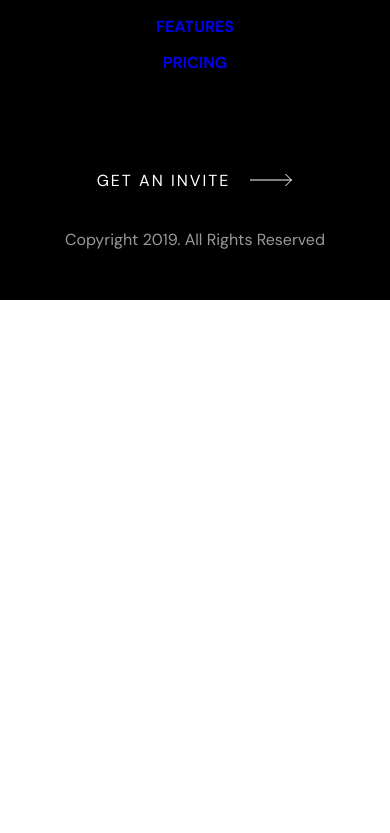
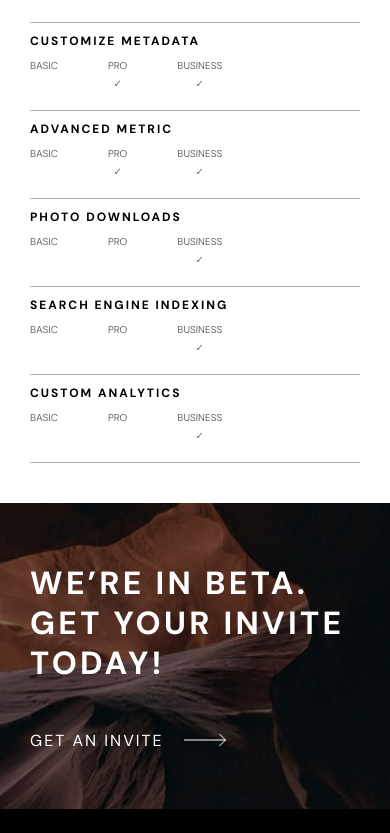
Before and after one commit to Lu1uu/Photosnap-, a Vue app: page /pricing in a window 390 px wide. Shown: the part 2491-3324 px from the top of the page. Before the commit the page ends 2791 px from the top, so only its background shows below. Built offline with nearby package versions, Linux system fonts and the light colour scheme.

Commit message:
Pricing page (Mobile) done

```diff
--- /dev/null
+++ b/src/components/PricePlan.vue
@@ -0,0 +1,59 @@
+<template>
+    <div class="plan">
+        <h2 class="plan__feature">{{ feature }}</h2>
+        <div class="plan__packages">
+            <div class="plan__type">
+                <p>Basic</p>
+                <div v-show="checkboxes[0] != ''" class="plan__checkbox" html>
+                    &#x2713;
+                </div>
+            </div>
+            <div class="plan__type">
+                <p>Pro</p>
+                <div v-show="checkboxes[1] != ''" class="plan__checkbox" html>
+                    &#x2713;
+                </div>
+            </div>
+            <div class="plan__type">
+                <p>Business</p>
+                <div v-show="checkboxes[2] != ''" class="plan__checkbox" html>
+                    &#x2713;
+                </div>
+            </div>
+        </div>
+    </div>
+</template>
+
+<script>
+export default {
+    props: ['feature', 'checkboxes'],
+}
+</script>
+
+<style lang="scss" scoped>
+.plan {
+    border-bottom: 1px solid rgba(0, 0, 0, 0.3);
+    text-transform: uppercase;
+    margin-bottom: 1rem;
+    &__feature {
+        letter-spacing: 2px;
+        font-size: 1.2rem;
+        padding-bottom: 1rem;
+    }
+    &__packages {
+        display: flex;
+        &:nth-child(2) {
+            padding-bottom: 1.5rem;
+        }
+    }
+    &__type {
+        color: rgba(0, 0, 0, 0.6);
+        margin-right: 5rem;
+        font-size: 1rem;
+        text-align: center;
+        * {
+            padding-bottom: 0.5rem;
+        }
+    }
+}
+</style>
--- a/src/components/TheFooter.vue
+++ b/src/components/TheFooter.vue
@@ -38,8 +38,8 @@
         <nav class="footer__nav">
             <router-link to="/">Home</router-link>
             <router-link to="/stories">stories</router-link>
-            <router-link to="/">features</router-link>
-            <router-link to="/">pricing</router-link>
+            <router-link to="/features">features</router-link>
+            <router-link to="/pricing">pricing</router-link>
         </nav>
         <div class="footer__call-to-action">
             <p>Get an invite</p>
@@ -83,6 +83,7 @@ export default {}
         margin-top: 5rem;
         text-align: center;
         a {
+            color: white;
             &:visited {
                 color: white;
             }
--- a/src/views/Features.vue
+++ b/src/views/Features.vue
@@ -41,6 +41,9 @@ export default {
     components: {
         TheFeature,
         TheHeadline,
+    },
+    mounted() {
+        window.scrollTo(0, 0)
     },
     data() {
         return {
--- a/src/views/Pricing.vue
+++ b/src/views/Pricing.vue
@@ -18,19 +18,89 @@
             :planType="pricing.planType"
             :price="pricing.price"
         />
+        <h2
+            style="  letter-spacing: 2px;
+            font-size: 1.2rem; text-transform: uppercase; padding-bottom: 1rem;"
+        >
+            The Features
+        </h2>
+        <hr />
+        <br />
+        <PricePlan
+            v-for="feature in features"
+            :key="feature.feature"
+            :feature="feature.feature"
+            :checkboxes="feature.checkboxes"
+        />
+    </div>
+    <div class="beta">
+        <h2 class="beta__heading">We’re in beta. Get your invite today!</h2>
+        <div class="beta__call-to-action">
+            <p>GET AN INVITE</p>
+            <svg
+                class="headline__arrow"
+                xmlns="http://www.w3.org/2000/svg"
+                width="43"
+                height="14"
+            >
+                <g fill="none" fill-rule="evenodd" stroke="#fff">
+                    <path d="M0 7h41.864M35.428 1l6 6-6 6" />
+                </g>
+            </svg>
+        </div>
     </div>
 </template>
 
 <script>
 import TheHeadline from '@/components/TheHeadline'
 import PriceCard from '@/components/PriceCard'
+import PricePlan from '@/components/PricePlan'
+
 export default {
     components: {
+        PricePlan,
         PriceCard,
         TheHeadline,
     },
+    mounted() {
+        window.scrollTo(0, 0)
+    },
     data() {
         return {
+            features: [
+                {
+                    feature: 'Unlimited story posting',
+                    checkboxes: ['x', 'x', 'x'],
+                },
+                {
+                    feature: 'unlimited photo upload',
+                    checkboxes: ['x', 'x', 'x'],
+                },
+                {
+                    feature: 'embedding custom content',
+                    checkboxes: ['', 'x', 'x'],
+                },
+                {
+                    feature: 'customize metadata',
+                    checkboxes: ['', 'x', 'x'],
+                },
+                {
+                    feature: 'advanced metric',
+                    checkboxes: ['', 'x', 'x'],
+                },
+                {
+                    feature: 'photo downloads',
+                    checkboxes: ['', '', 'x'],
+                },
+                {
+                    feature: 'search engine indexing',
+                    checkboxes: ['', '', 'x'],
+                },
+                {
+                    feature: 'custom analytics',
+                    checkboxes: ['', '', 'x'],
+                },
+            ],
             headline: {
                 paragraph:
                     'Create a your stories, Photosnap is a platform for photographers and visual storytellers. It’s the simple way to create and share your photos.',
@@ -71,4 +141,35 @@ export default {
 }
 </script>
 
-<style></style>
+<style lang="scss">
+.beta {
+    background-image: url('../assets/shared/mobile/bg-beta.jpg');
+    background-position: center;
+    background-size: cover;
+    background-repeat: no-repeat;
+    color: white;
+    padding: 6rem 3rem;
+    display: grid;
+    place-items: center;
+    &__heading {
+        text-transform: uppercase;
+        font-size: 3.2rem;
+        font-weight: 700;
+        line-height: 40px;
+        letter-spacing: 3.3px;
+    }
+    &__call-to-action {
+        place-self: start;
+        margin-top: 5rem;
+        cursor: pointer;
+        display: flex;
+        line-height: 15.6px;
+        letter-spacing: 2px;
+        text-transform: uppercase;
+        font-size: 1.6rem;
+        p {
+            padding-right: 2rem;
+        }
+    }
+}
+</style>
```
